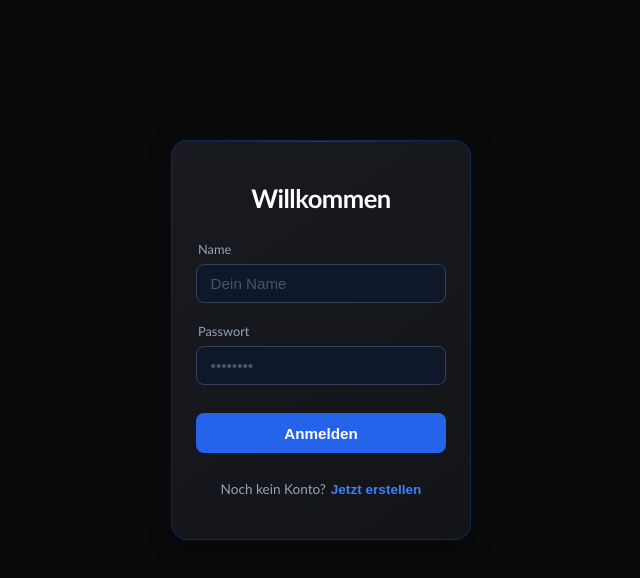
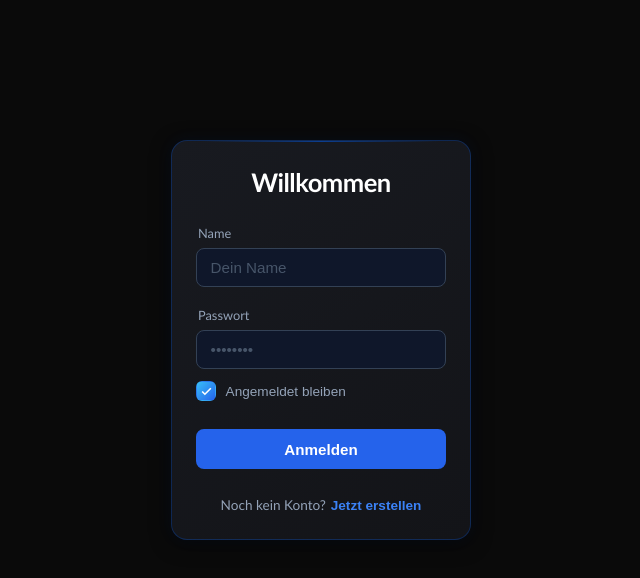
Before and after one commit to LuisVukcer71/RTGR-Schulden, an Angular app in the folder frontend/rtgr-schulden/: page /auth in a window 1280 px wide. Shown: the top 578 px of the page, without its empty margins (319-959 px from the left). Built offline with nearby package versions, Linux system fonts and the light colour scheme.

Commit message:
UI update of the Auth Comp

```diff
--- a/frontend/rtgr-schulden/src/app/components/auth/auth.css
+++ b/frontend/rtgr-schulden/src/app/components/auth/auth.css
@@ -74,6 +74,110 @@ input:focus {
   box-shadow: 0 0 0 3px rgba(37, 99, 235, 0.25);
 }
 
+input:disabled {
+  opacity: 0.5;
+  cursor: not-allowed;
+}
+
+input.invalid {
+  border-color: #f87171;
+}
+
+input.invalid:focus {
+  border-color: #f87171;
+  box-shadow: 0 0 0 3px rgba(248, 113, 113, 0.25);
+}
+
+.field-error {
+  font-size: 0.75rem;
+  color: #f87171;
+  padding-left: 2px;
+}
+
+/* ==========================================
+   "Angemeldet bleiben" - eigener Checkbox-Look
+   (nativer Checkbox-Stil würde nicht zum Rest der App passen)
+   ========================================== */
+.remember-me-row {
+  appearance: none;
+  -webkit-appearance: none;
+  display: flex;
+  align-items: center;
+  gap: 0.6rem;
+  background: none !important;
+  border: none;
+  padding: 0;
+  margin-top: -0.5rem;
+  color: #94a3b8;
+  font-size: 0.85rem;
+  font-weight: 500;
+  cursor: pointer;
+  outline: none;
+}
+
+.remember-me-row:disabled {
+  opacity: 0.5;
+  cursor: not-allowed;
+}
+
+.checkbox-box {
+  flex-shrink: 0;
+  width: 20px;
+  height: 20px;
+  border-radius: 6px;
+  border: 1.5px solid #334155;
+  background-color: #0f172a;
+  display: flex;
+  align-items: center;
+  justify-content: center;
+  transition: all 0.2s cubic-bezier(0.34, 1.56, 0.64, 1);
+}
+
+.checkbox-box svg {
+  width: 13px;
+  height: 13px;
+  stroke: transparent;
+  stroke-dasharray: 24;
+  stroke-dashoffset: 24;
+  transition: stroke-dashoffset 0.3s cubic-bezier(0.34, 1.56, 0.64, 1);
+}
+
+.checkbox-box.checked {
+  background: linear-gradient(135deg, #38bdf8 0%, #2563eb 100%);
+  border-color: transparent;
+  animation: checkboxPop 0.3s cubic-bezier(0.34, 1.56, 0.64, 1);
+}
+
+.checkbox-box.checked svg {
+  stroke: #ffffff;
+  stroke-dashoffset: 0;
+}
+
+@keyframes checkboxPop {
+  0% { transform: scale(1); }
+  40% { transform: scale(1.15); }
+  100% { transform: scale(1); }
+}
+
+/* ==========================================
+   Lade-Spinner im Submit-Button
+   ========================================== */
+.btn-spinner {
+  display: inline-block;
+  width: 14px;
+  height: 14px;
+  border: 2px solid rgba(255, 255, 255, 0.35);
+  border-top-color: #ffffff;
+  border-radius: 50%;
+  margin-right: 0.5rem;
+  vertical-align: -2px;
+  animation: btnSpin 0.7s linear infinite;
+}
+
+@keyframes btnSpin {
+  to { transform: rotate(360deg); }
+}
+
 /* Haupt-Button: Kompakter & passend zu den Inputs */
 .btn-primary {
   margin-top: 0.5rem;
@@ -95,6 +199,12 @@ input:focus {
 
 .btn-primary:active {
   transform: scale(0.98);
+}
+
+.btn-primary:disabled {
+  background-color: #1e3a8a !important;
+  cursor: not-allowed;
+  transform: none;
 }
 
 /* Unterer Toggle-Bereich */
@@ -122,6 +232,12 @@ input:focus {
   color: #60a5fa;
 }
 
+.btn-link:disabled {
+  opacity: 0.5;
+  cursor: not-allowed;
+  text-decoration: none;
+}
+
 .msg-error {
   color: #f87171;
   font-size: 0.85rem;
--- a/frontend/rtgr-schulden/src/app/components/auth/auth.html
+++ b/frontend/rtgr-schulden/src/app/components/auth/auth.html
@@ -8,7 +8,7 @@
       <p *ngIf="errorMessage" class="msg-error" role="alert" aria-live="assertive">{{ errorMessage }}</p>
       <p *ngIf="successMessage" class="msg-success" role="status" aria-live="polite">{{ successMessage }}</p>
 
-      <form (ngSubmit)="onSubmit()" class="auth-form">
+      <form (ngSubmit)="onSubmit()" class="auth-form" novalidate>
         <div class="form-group">
           <label for="username">Name</label>
           <input
@@ -18,8 +18,18 @@
             name="username"
             placeholder="Dein Name"
             autocomplete="username"
+            [disabled]="isLoading"
+            [class.invalid]="usernameModel.invalid && (usernameModel.touched || submitted)"
             required
+            #usernameModel="ngModel"
           >
+          <span
+            class="field-error"
+            role="alert"
+            *ngIf="usernameModel.invalid && (usernameModel.touched || submitted)"
+          >
+            Bitte gib einen Namen ein.
+          </span>
         </div>
 
         <div class="form-group">
@@ -30,20 +40,52 @@
             [(ngModel)]="password"
             name="password"
             placeholder="••••••••"
-            autocomplete="current-password"
+            [attr.autocomplete]="isLoginMode ? 'current-password' : 'new-password'"
+            [disabled]="isLoading"
+            [class.invalid]="passwordModel.invalid && (passwordModel.touched || submitted)"
             required
+            minlength="6"
+            #passwordModel="ngModel"
           >
+          <span
+            class="field-error"
+            role="alert"
+            *ngIf="passwordModel.invalid && (passwordModel.touched || submitted)"
+          >
+            {{ passwordModel.errors?.['minlength']
+              ? 'Passwort muss mindestens ' + minPasswordLength + ' Zeichen haben.'
+              : 'Bitte gib ein Passwort ein.' }}
+          </span>
         </div>
 
-        <button type="submit" class="btn-primary">
-          {{ isLoginMode ? 'Anmelden' : 'Registrieren' }}
+        <button
+          type="button"
+          class="remember-me-row"
+          *ngIf="isLoginMode"
+          [disabled]="isLoading"
+          [attr.aria-pressed]="rememberMe"
+          (click)="rememberMe = !rememberMe"
+        >
+          <span class="checkbox-box" [class.checked]="rememberMe">
+            <svg viewBox="0 0 24 24" fill="none" stroke="currentColor" stroke-width="3">
+              <polyline points="20 6 9 17 4 12"></polyline>
+            </svg>
+          </span>
+          <span>Angemeldet bleiben</span>
+        </button>
+
+        <button type="submit" class="btn-primary" [disabled]="isLoading">
+          <span class="btn-spinner" *ngIf="isLoading" aria-hidden="true"></span>
+          {{ isLoading
+            ? (isLoginMode ? 'Wird angemeldet...' : 'Wird registriert...')
+            : (isLoginMode ? 'Anmelden' : 'Registrieren') }}
         </button>
       </form>
 
       <!-- Registrieren / Anmelden Toggle -->
       <div class="toggle-box">
         <span>{{ isLoginMode ? 'Noch kein Konto?' : 'Bereits registriert?' }}</span>
-        <button type="button" (click)="toggleMode()" class="btn-link">
+        <button type="button" (click)="toggleMode()" class="btn-link" [disabled]="isLoading">
           {{ isLoginMode ? 'Jetzt erstellen' : 'Zum Login' }}
         </button>
       </div>
--- a/frontend/rtgr-schulden/src/app/components/auth/auth.ts
+++ b/frontend/rtgr-schulden/src/app/components/auth/auth.ts
@@ -4,6 +4,8 @@ import { FormsModule } from '@angular/forms';
 import { Router } from '@angular/router';
 import { AuthService } from '../../services/auth';
 import { Bubble } from '../bubble/bubble';
+
+const MIN_PASSWORD_LENGTH = 6;
 
 @Component({
   selector: 'app-auth',
@@ -19,29 +21,40 @@ export class AuthComponent {
   isLoginMode = true;
   username = '';
   password = '';
+  rememberMe = true;
   errorMessage = '';
   successMessage = '';
   isLoading = false;
+
+  /** Wird beim ersten Submit-Versuch true - blendet Feldfehler auch ohne vorheriges Blur ein. */
+  submitted = false;
+
+  readonly minPasswordLength = MIN_PASSWORD_LENGTH;
 
   toggleMode(): void {
     this.isLoginMode = !this.isLoginMode;
     this.errorMessage = '';
     this.successMessage = '';
+    this.submitted = false;
   }
 
   onSubmit(): void {
     this.errorMessage = '';
     this.successMessage = '';
+    this.submitted = true;
 
-    if (!this.username.trim() || !this.password.trim()) {
-      this.errorMessage = 'Bitte fülle alle Felder aus.';
+    const usernameValid = !!this.username.trim();
+    const passwordValid = this.password.length >= MIN_PASSWORD_LENGTH;
+
+    if (!usernameValid || !passwordValid) {
+      this.errorMessage = 'Bitte prüfe deine Eingaben.';
       return;
     }
 
     this.isLoading = true;
 
     if (this.isLoginMode) {
-      this.authService.login(this.username, this.password).subscribe({
+      this.authService.login(this.username, this.password, this.rememberMe).subscribe({
         next: () => {
           this.isLoading = false;
           // Erfolgreich eingeloggt -> Weiterleitung zum Dashboard
@@ -59,6 +72,7 @@ export class AuthComponent {
           this.successMessage = 'Account erfolgreich erstellt! Du kannst dich jetzt einloggen.';
           this.isLoginMode = true;
           this.password = ''; // Passwort aus Sicherheitsgründen zurücksetzen
+          this.submitted = false;
         },
         error: (err) => {
           this.isLoading = false;
--- a/frontend/rtgr-schulden/src/app/services/auth.ts
+++ b/frontend/rtgr-schulden/src/app/services/auth.ts
@@ -12,12 +12,16 @@ export class AuthService {
   private transactionService = inject(TransactionService);
   private apiUrl = environment.apiUrl;
 
-  login(username: string, password: string): Observable<any> {
+  /**
+   * @param rememberMe true (Standard) = Token in localStorage, übersteht einen
+   *   Browser-Neustart. false = Token nur in sessionStorage, verschwindet
+   *   sobald der Tab/Browser geschlossen wird ("Angemeldet bleiben"-Checkbox).
+   */
+  login(username: string, password: string, rememberMe: boolean = true): Observable<any> {
     return this.http.post<any>(`${this.apiUrl}/login`, { username, password }).pipe(
       tap(res => {
         if (res.token) {
-          localStorage.setItem('auth_token', res.token);
-          localStorage.setItem('user', JSON.stringify(res.user));
+          this.setSession(res.token, res.user, rememberMe);
 
           // Gecachten State der vorherigen Session (anderer User im
           // selben Tab) verwerfen und sofort mit dem neuen Token die
@@ -36,6 +40,8 @@ export class AuthService {
   logout(): void {
     localStorage.removeItem('auth_token');
     localStorage.removeItem('user');
+    sessionStorage.removeItem('auth_token');
+    sessionStorage.removeItem('user');
 
     // Verhindert, dass beim nächsten Login (anderer User, selber Tab)
     // noch Transaktionsdaten des ausgeloggten Users sichtbar sind.
@@ -43,7 +49,7 @@ export class AuthService {
   }
 
   getToken(): string | null {
-    return localStorage.getItem('auth_token');
+    return localStorage.getItem('auth_token') ?? sessionStorage.getItem('auth_token');
   }
 
   isLoggedIn(): boolean {
@@ -51,8 +57,21 @@ export class AuthService {
   }
 
   getCurrentUser(): { id: number; username: string } | null {
-    const user = localStorage.getItem('user');
+    const user = localStorage.getItem('user') ?? sessionStorage.getItem('user');
     return user ? JSON.parse(user) : null;
+  }
+
+  private setSession(token: string, user: unknown, persist: boolean): void {
+    const target = persist ? localStorage : sessionStorage;
+    const other = persist ? sessionStorage : localStorage;
+
+    // Alte Session aus dem jeweils anderen Storage entfernen, damit nicht
+    // zwei widersprüchliche Tokens gleichzeitig herumliegen.
+    other.removeItem('auth_token');
+    other.removeItem('user');
+
+    target.setItem('auth_token', token);
+    target.setItem('user', JSON.stringify(user));
   }
 
   getUsers(): Observable<any[]> {
```
